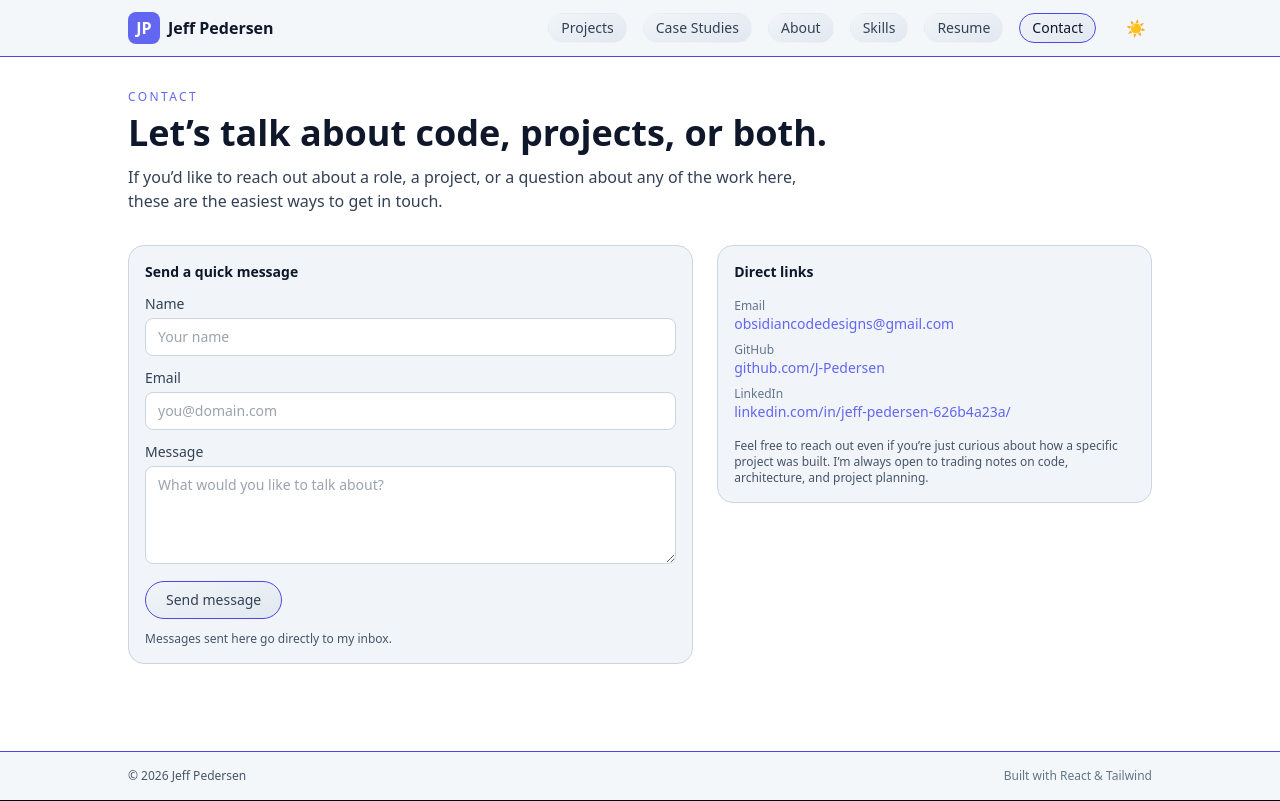
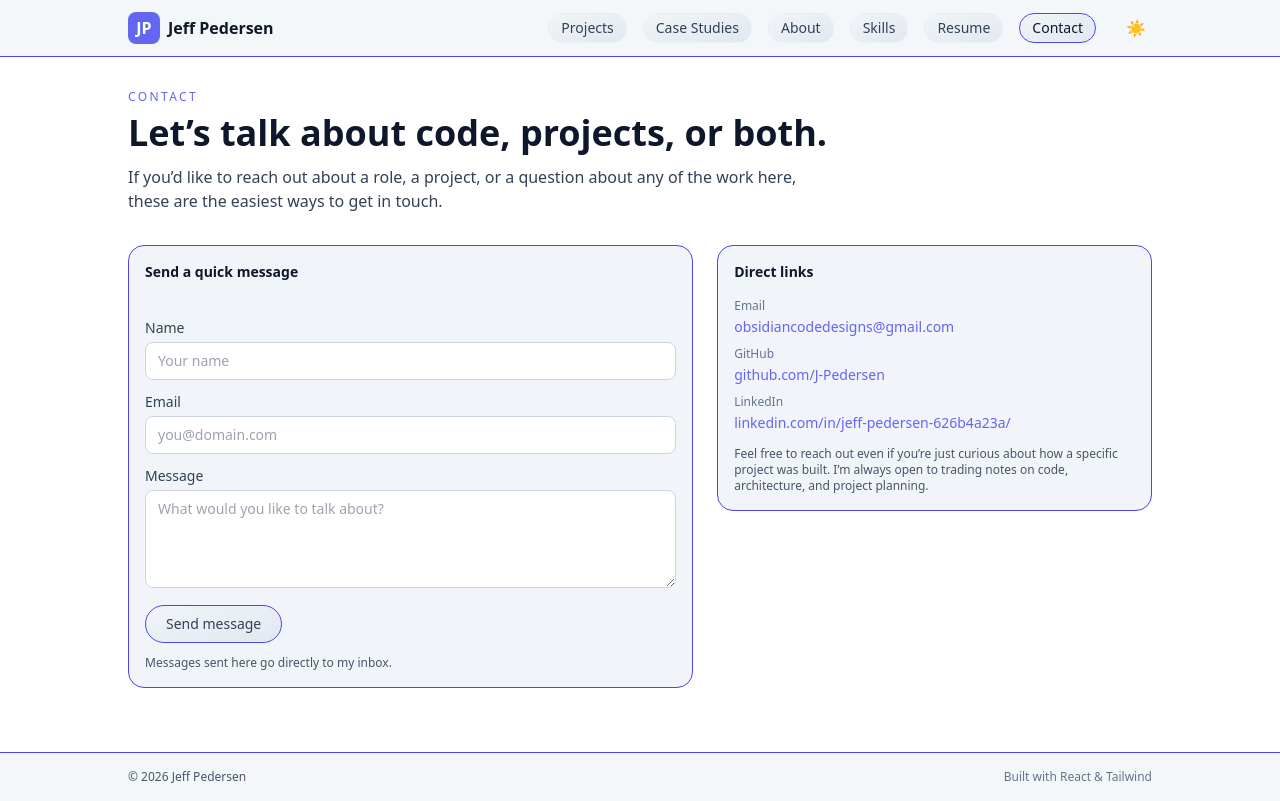
Before and after one commit to J-Pedersen/dev-portfolio, a React (Vite) app: page /contact in a window 1280 px wide. Built offline with nearby package versions, Linux system fonts and the light colour scheme; the HTML template or start-up script is replaced by a standard one.

Commit message:
updates to styles

```diff
--- a/src/pages/Contact.jsx
+++ b/src/pages/Contact.jsx
@@ -102,9 +102,17 @@ const Contact = () => {
       <section className="grid gap-6 md:grid-cols-[1.3fr,1fr] items-start">
         <div
           className="
-            rounded-2xl p-4
-            border border-slate-300 bg-slate-100
-            dark:border-slate-800 dark:bg-slate-900/60
+                group rounded-2xl p-4 flex flex-col gap-3 transition
+                border
+              border-brand-soft
+              bg-slate-100
+              hover:bg-slate-50
+              hover:border-brand
+                hover:shadow-[0_4px_20px_rgba(99,102,241,0.15)]
+              dark:bg-slate-900/60
+              dark:hover:bg-slate-950
+              dark:hover:border-brand
+              dark:border-brand-soft
           "
         >
           <h2 className="text-sm font-semibold text-slate-900 dark:text-slate-100 mb-3">
@@ -229,9 +237,17 @@ const Contact = () => {
 
         <aside
           className="
-            space-y-4 p-4 rounded-2xl text-sm
-            border border-slate-300 bg-slate-100 text-slate-700
-            dark:border-slate-800 dark:bg-slate-900/60 dark:text-slate-300
+                group rounded-2xl p-4 flex flex-col gap-3 transition
+                border
+              border-brand-soft
+              bg-slate-100
+              hover:bg-slate-50
+              hover:border-brand
+                hover:shadow-[0_4px_20px_rgba(99,102,241,0.15)]
+              dark:bg-slate-900/60
+              dark:hover:bg-slate-950
+              dark:hover:border-brand
+              dark:border-brand-soft
           "
         >
           <h2 className="text-sm font-semibold text-slate-900 dark:text-slate-100 mb-1">
```
